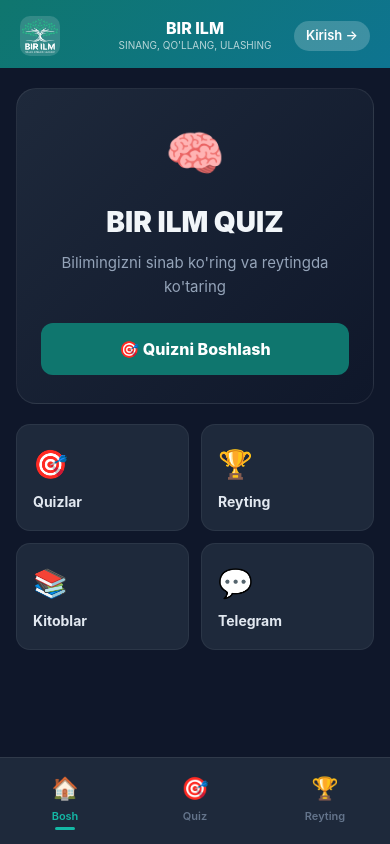
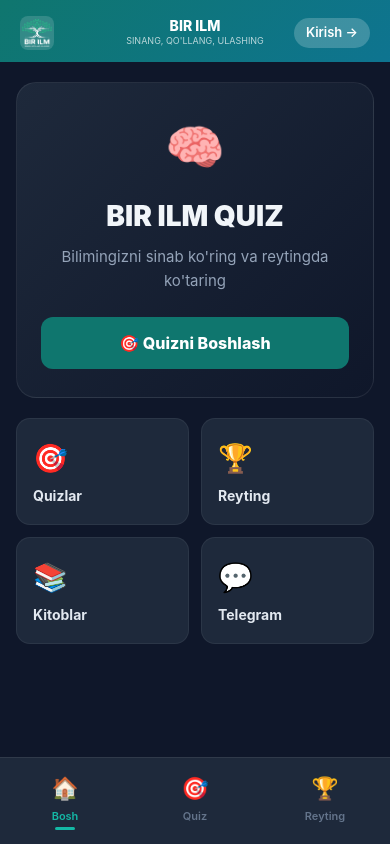
Before and after one commit to UsmanSNT/bir_ilm, a Next.js app in the folder bir_ilm/: page / in a window 390 px wide. Built offline with nearby package versions, Linux system fonts and the light colour scheme.

Commit message:
fix header mobile spacing

```diff
--- a/bir_ilm/app/page.tsx
+++ b/bir_ilm/app/page.tsx
@@ -67,14 +67,14 @@
     <div style={{ minHeight: "100dvh", backgroundColor: "#0f172a", color: "#f1f5f9", fontFamily: "-apple-system, BlinkMacSystemFont, 'Segoe UI', sans-serif", display: "flex", flexDirection: "column" }}>
       <div style={{ padding: "16px 20px 12px", background: "linear-gradient(135deg, #0f766e 0%, #0e7490 100%)" }}>
         <div style={{ display: "flex", justifyContent: "space-between", alignItems: "center", position: "relative" }}>
-          <img src="/assets/images/logo.jpg" style={{width:40,height:40,borderRadius:10,objectFit:"contain",backgroundColor:"rgba(255,255,255,0.15)",padding:2,flexShrink:0}} />
+          <img src="/assets/images/logo.jpg" style={{width:34,height:34,borderRadius:8,objectFit:"contain",backgroundColor:"rgba(255,255,255,0.15)",padding:2,flexShrink:0}} />
           <div style={{ position: "absolute", left: 0, right: 0, textAlign: "center", pointerEvents: "none" }}>
-            <div style={{ fontWeight: 800, fontSize: 16, color: "#fff", lineHeight: 1 }}>BIR ILM</div>
-            <div style={{ fontSize: 10, color: "rgba(255,255,255,0.7)", marginTop: 2 }}>SINANG, QO'LLANG, ULASHING</div>
+            <div style={{ fontWeight: 800, fontSize: 14, color: "#fff", lineHeight: 1 }}>BIR ILM</div>
+            <div style={{ fontSize: 9, color: "rgba(255,255,255,0.7)", marginTop: 1 }}>SINANG, QO'LLANG, ULASHING</div>
           </div>
           <div style={{ display: "flex", alignItems: "center", gap: 8, flexShrink: 0 }}>
             {localUser ? (
-              <div style={{ backgroundColor: isAdmin ? "rgba(255,215,0,0.25)" : "rgba(255,255,255,0.15)", borderRadius: 20, padding: "5px 12px", fontSize: 13, color: isAdmin ? "#ffd700" : "#fff", fontWeight: 600, border: isAdmin ? "1px solid rgba(255,215,0,0.4)" : "none" }}>
+              <div style={{ backgroundColor: isAdmin ? "rgba(255,215,0,0.25)" : "rgba(255,255,255,0.15)", borderRadius: 20, padding: "4px 10px", fontSize: 12, color: isAdmin ? "#ffd700" : "#fff", fontWeight: 600, border: isAdmin ? "1px solid rgba(255,215,0,0.4)" : "none" }}>
                 {isAdmin ? "★ " : "👤 "}{name}
               </div>
             ) : (
```
